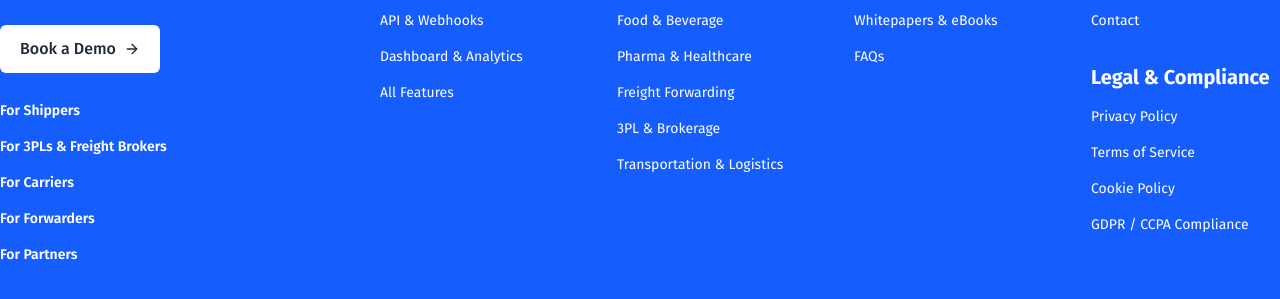
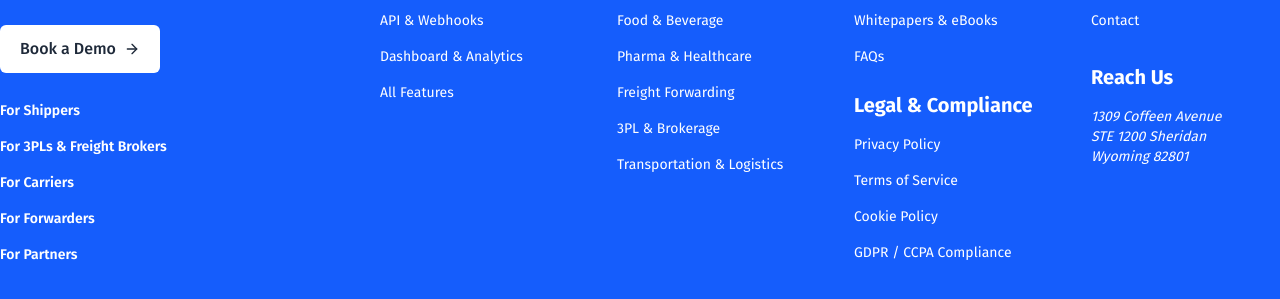
Before and after one commit to kushdtraq-arch/dollartraq-website, a Next.js app: page / in a window 1280 px wide. Shown: the part 7742-8041 px from the top of the page. Built offline with nearby package versions, Linux system fonts and the light colour scheme; no server answers.

Commit message:
24 feb 26

```diff
--- a/src/components/layout/Footer.js
+++ b/src/components/layout/Footer.js
@@ -192,6 +192,36 @@ class Footer extends Component {
 									FAQs
 								</Link>
 							</nav>
+
+							<h4 className="font-bold mb-4 mt-6 text-lg md:text-xl">
+								Legal & Compliance
+							</h4>
+							<nav className="flex flex-col gap-2 md:gap-4">
+								<Link
+									href="/privacy-policy"
+									className="hover:underline"
+								>
+									Privacy Policy
+								</Link>
+								<Link
+									href="/terms-of-service"
+									className="hover:underline"
+								>
+									Terms of Service
+								</Link>
+								<Link
+									href="/cookie-policy"
+									className="hover:underline"
+								>
+									Cookie Policy
+								</Link>
+								<Link
+									href="/gdpr-ccpa"
+									className="hover:underline"
+								>
+									GDPR / CCPA Compliance
+								</Link>
+							</nav>
 						</div>
 
 						<div className="text-sm">
@@ -225,35 +255,16 @@ class Footer extends Component {
 								</Link>
 							</nav>
 
-							<h4 className="font-bold mb-4 text-lg md:text-xl">
-								Legal & Compliance
+							<h4 className="font-bold mb-4 mt-6 text-lg md:text-xl">
+								Reach Us
 							</h4>
-							<nav className="flex flex-col gap-2 md:gap-4">
-								<Link
-									href="/privacy-policy"
-									className="hover:underline"
-								>
-									Privacy Policy
-								</Link>
-								<Link
-									href="/terms-of-service"
-									className="hover:underline"
-								>
-									Terms of Service
-								</Link>
-								<Link
-									href="/cookie-policy"
-									className="hover:underline"
-								>
-									Cookie Policy
-								</Link>
-								<Link
-									href="/gdpr-ccpa"
-									className="hover:underline"
-								>
-									GDPR / CCPA Compliance
-								</Link>
-							</nav>
+							<address className="text-md font-normal">
+								1309 Coffeen Avenue
+								<br />
+								STE 1200 Sheridan
+								<br />
+								Wyoming 82801
+							</address>
 						</div>
 					</div>
 				</div>
--- a/src/sections/SignUpPage.js
+++ b/src/sections/SignUpPage.js
@@ -48,7 +48,7 @@ export default function SignUpPage() {
 			formData.append(field, data[field])
 		}
 
-        let that = this;
+        // let that = this;
 
         Api.post('customer/account/signup', formData, function(data){
 
```
Also changed, not shown: 1 other file (tests, documents, lock files or other folders).
